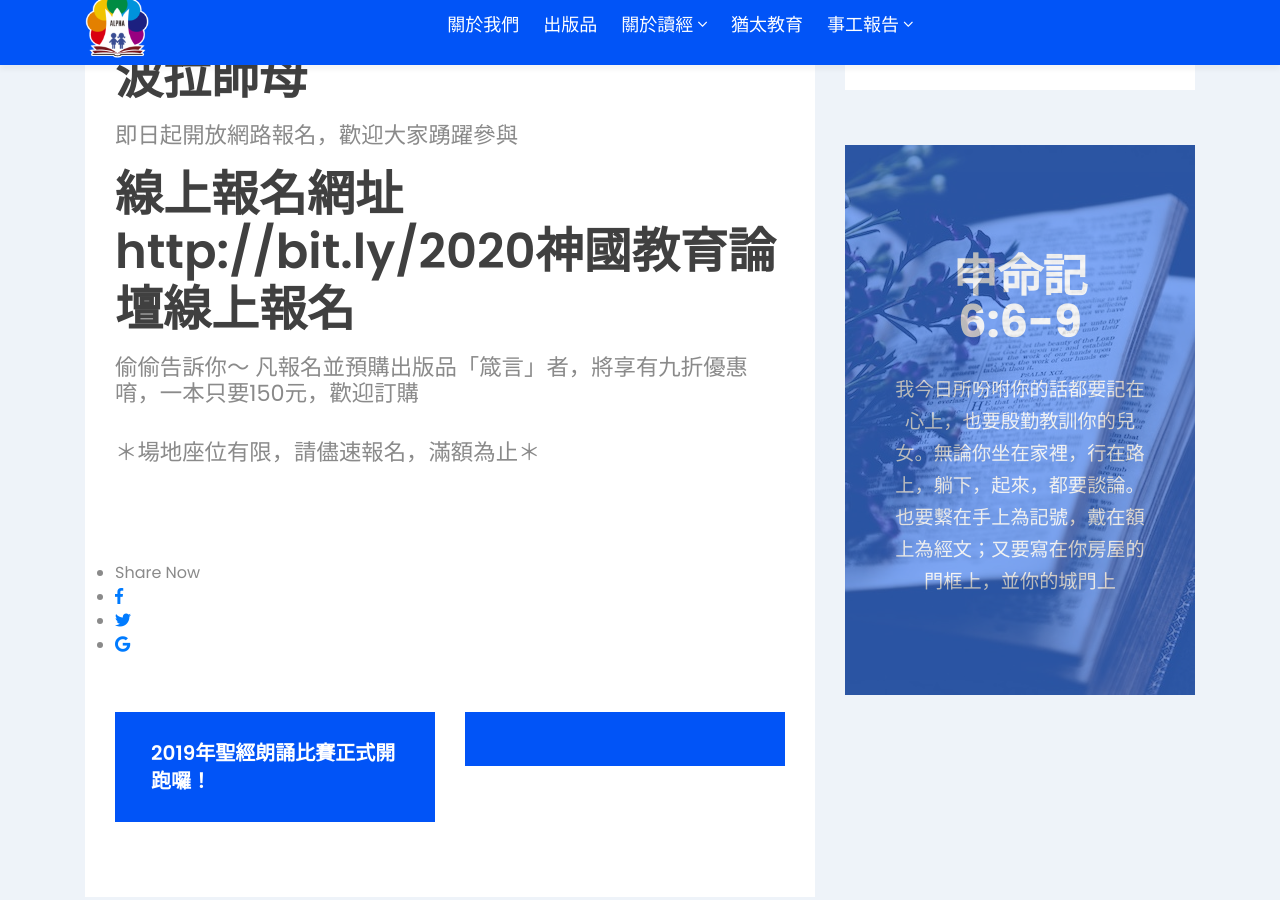
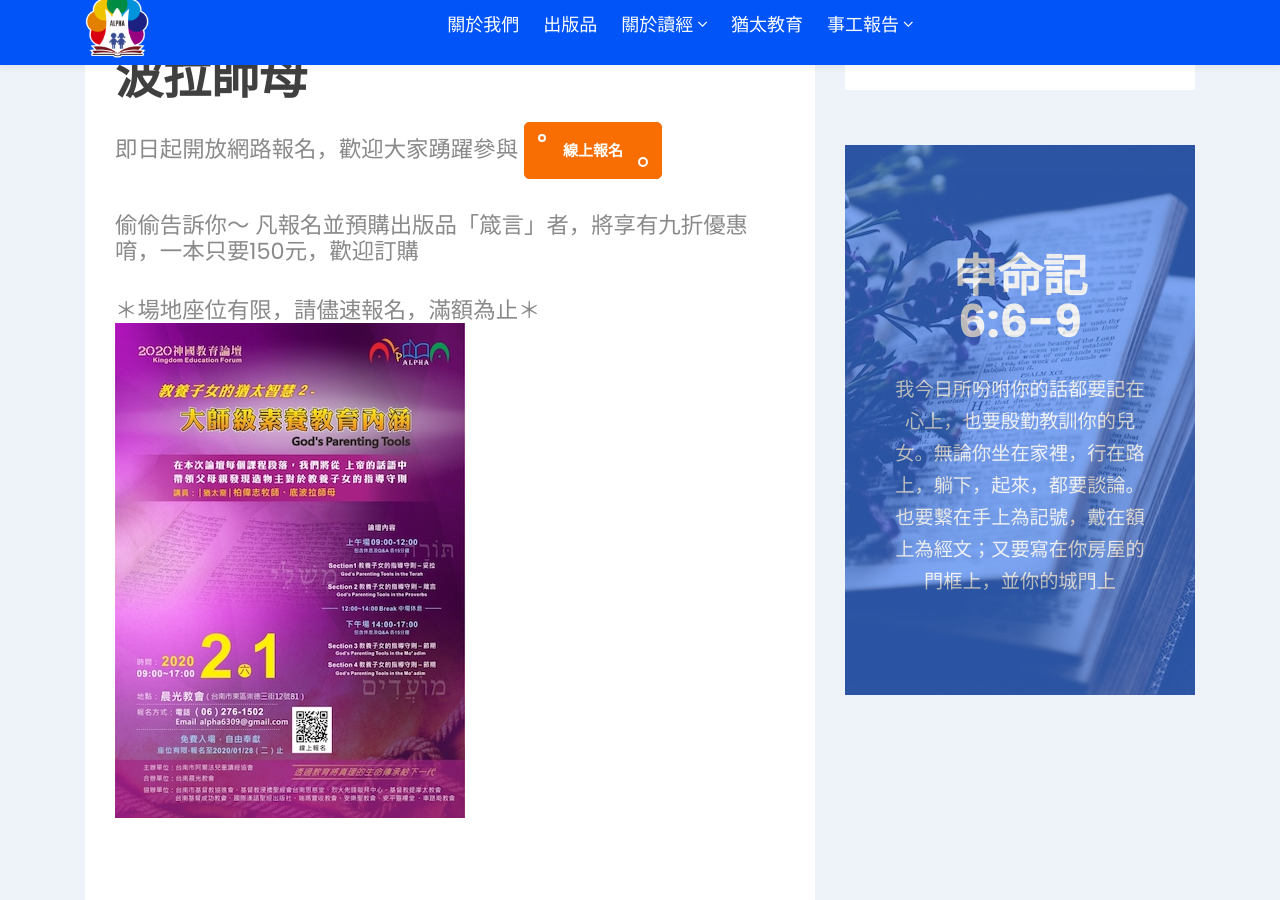
Before and after one commit to alpha6309/website, a Jekyll site: the page built from _posts/2020-01-08-神國教育論壇.md, in a window 1280 px wide and 900 px high, scrolled down 1099 px. Built offline with Jekyll 4.4.1, drawn with Linux system fonts in a browser that asks for light colours.

Commit message:
縮小圖片

```diff
--- a/_posts/2020-01-08-神國教育論壇.md
+++ b/_posts/2020-01-08-神國教育論壇.md
@@ -20,9 +20,10 @@ author: ""
 # 講員： 猶太籍柏偉志牧師、底波拉師母
 
 即日起開放網路報名，歡迎大家踴躍參與
-# 線上報名網址  http://bit.ly/2020神國教育論壇線上報名
+<a class="main-btn main-btn-2" href="http://bit.ly/2020神國教育論壇線上報名">線上報名</a>
 
 偷偷告訴你～
 凡報名並預購出版品「箴言」者，將享有九折優惠唷，一本只要150元，歡迎訂購
 
 ＊場地座位有限，請儘速報名，滿額為止＊
+![]({{site.baseurl}}/assets/images/news/god-kindom-2020.jpg)
```
Also changed, not shown: _posts/2019-05-28-親子朗誦課程.md (+2 -1 lines), _posts/2019-07-01-2019年聖經朗誦比賽.md (+0 -1 lines), assets/images/news/recite-class-2019-s.jpg (added).
